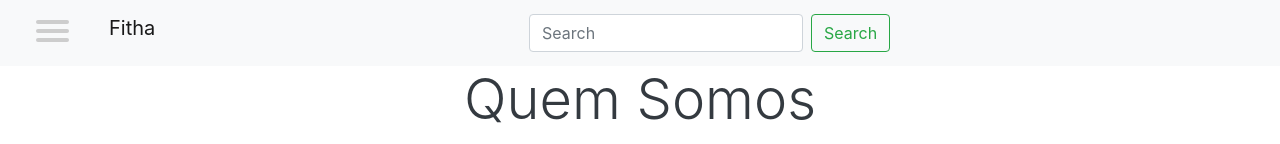
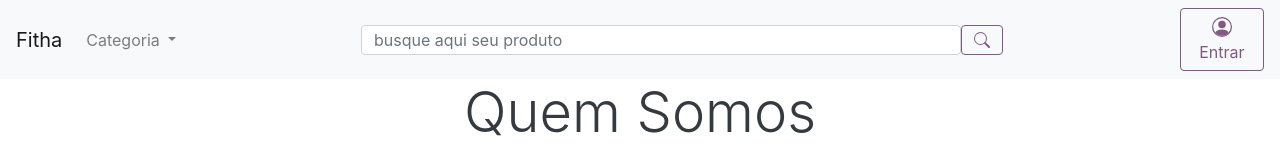
Before and after one commit to GuilhermeCLima/fitha, an Angular app in the folder fithadeploy/fitha-api/Fitha/: page /quemsomos in a window 1280 px wide. Shown: the top 144 px of the page. Built offline with nearby package versions, Linux system fonts and the light colour scheme.

Commit message:
navbar errada

```diff
--- a/fithadeploy/fitha-api/Fitha/src/app/footer/footer.component.css
+++ b/fithadeploy/fitha-api/Fitha/src/app/footer/footer.component.css
@@ -24,6 +24,7 @@ i{
 	font-size:30px;
 	color: black !important;
 	margin-top: 10px;
+	width: 40px;
 }
 section {
 	background: rgb(255, 255, 255) !important;
@@ -64,23 +65,27 @@ p{
 
 /* animações redes sociais */
 
-.instagram .facebook {
+.instagram,.facebook {
 	transition: .4s;
 	width: 49px;
 	height: 50px;
 	border-radius: 30px;
 }
+/* animação */
 .instagram{
 	background: linear-gradient(45deg,rgb(224,224,240),rgb(244,243,242)49%,#f09433 50%, #e6683c 62.5%, #dc2743 75%, #cc2366 87.5%, #bc1888 100%);
 	background-size:250%;
 }
+/* passar o mouse */
 .instagram:hover , .facebook:hover, .whatsapp:hover{
 	background-position: right;
 }
+/* animação */
 .facebook{
 	background: linear-gradient(45deg, rgb(224,224,240),rgb(244,243,242)49%,rgb(25,175,255) 50%, rgba(0, 7, 224, 0.8) 100%);
 	background-size:250%;
 }
+/* passar o mouse */
 .margin_facebook{
 	margin-top: 12px !important;
 	margin-right: 1px;
--- a/fithadeploy/fitha-api/Fitha/src/app/navbar/navbar.component.css
+++ b/fithadeploy/fitha-api/Fitha/src/app/navbar/navbar.component.css
@@ -1,129 +1,45 @@
 
- #menuToggle /*coloca o menu dentro da navbar */
- {
+.navbar .form-inline{
+  margin: 0 auto;
 
-   display: block;
-   position: relative;
-   align-items: center;
-   margin-left:20px;
+}
+svg{
+  margin-bottom: 3px;
+  padding: 0;
+}
+.search-box{
+  width: 600px;
+  height: 30px;
+}
+ .button-box{
+  display: flex;
+  justify-content: center;
+  height: 30px;
 
-  z-index: 1;
-
-   -webkit-user-select: none;
-   user-select: none;
- }
-
- #menuToggle a /* altera letra, cor da letra */
- {
-   text-align: center;
-   text-decoration: none;
-   color: #232323;
-
-   transition: color 0.3s ease;
- }
-
- #menuToggle a:hover /*cor da letra quando passa o mouse */
- {
-   color: tomato;
- }
+}
+button{
+  color:#7F5A83;
+  border-color:#7F5A83;
 
 
- #menuToggle input /* altera clique no menu e ele aparecer */
- {
+}
+button:hover{
+  background-color: #7F5A83;
+}
+form{
+  box-sizing: border-box;
+}
+.background{
+  background-color: #7F5A83;
+}
+.nav-height{
+  line-height:0.4;
+}
+.nav-item {
   display: flex;
-  width: 40px;
-  height: 32px;
-  position: absolute;
-  cursor: pointer;
-
-
-
-   opacity: 0; /* hide this */
-   z-index: 2; /* and place it over the hamburger */
-
-   -webkit-touch-callout: none;
- }
-
- #menuToggle span /*animação e cor do icone*/
- {
-   display: block;
-   width: 33px;
-   height: 4px;
-   margin-bottom: 5px;
-   position: relative;
-
-   background: #cdcdcd;
-   border-radius: 3px;
-
-   z-index: 1;
-
-   transform-origin: 4px 0px;
-
-   transition: transform 0.5s cubic-bezier(0.77,0.2,0.05,1.0),
-               background 0.5s cubic-bezier(0.77,0.2,0.05,1.0),
-               opacity 0.55s ease;
- }
-
- #menuToggle span:first-child
- {
-   transform-origin: 0% 0%;
- }
-
- #menuToggle span:nth-last-child(2)
- {
-   transform-origin: 0% 100%;
- }
-
- #menuToggle input:checked ~ span
- {
-   opacity: 1;
-   transform: rotate(45deg) translate(-2px, -1px);
-   background: #232323;
- }
-
-
- #menuToggle input:checked ~ span:nth-last-child(3)
- {
-   opacity: 0;
-   transform: rotate(0deg) scale(0.2, 0.2);
- }
-
-
- #menuToggle input:checked ~ span:nth-last-child(2)
- {
-   transform: rotate(-45deg) translate(0, -1px);
- }
-
-
- #menu /*mexe no tamanho do menu */
- {
-   position: absolute;
-   width: 300px;
-   margin: 0 0 0 -50px; /*mexe na distancia embaixo do menu */
-   padding: 50px;
-   border-radius: 20px 20px 20px 20px;
-
-   background: #68c4d4;
-   list-style-type: none;
-   -webkit-font-smoothing: antialiased;
-
-   transform-origin: 0% 0%;
-   transform: translate(-100%, 0);
-
-   transition: transform 0.5s cubic-bezier(0.77,0.2,0.05,1.0);
- }
-
- #menu li /* mexe no espaçamento dos botões dentro */
- {
-   padding: 10px 0;
-   font-size: 14px;
-   border-bottom:2px solid;
-
- }
- #menuToggle input:checked ~ ul
- {
-   transform: none;
- }
-.margi{
-  margin:0px 0px 10px 40px;
+  align-items: center;
 }
+.text-center{
+  display: flex;
+  justify-content: center;
+}
--- a/fithadeploy/fitha-api/Fitha/src/app/navbar/navbar.component.html
+++ b/fithadeploy/fitha-api/Fitha/src/app/navbar/navbar.component.html
@@ -1,30 +1,52 @@
-<nav class="navbar navbar-light bg-light">
-  <div id="menuToggle">
-    <input type="checkbox" />
-    <span></span>
-    <span></span>
-    <span></span>
-    <ul id="menu">
-      <a href="#">
-        <li>Home</li>
-      </a>
-      <a href="#">
-        <li>About</li>
-      </a>
-      <a href="#">
-        <li>Info</li>
-      </a>
-      <a href="#">
-        <li>Contact</li>
-      </a>
+<nav class="navbar navbar-expand-lg navbar-light bg-light">
+
+  <a class="navbar-brand">Fitha</a>
+
+  <button class="navbar-toggler" type="button" data-toggle="collapse" data-target="#conteudoNavbarSuportado"
+    aria-controls="conteudoNavbarSuportado" aria-expanded="false" aria-label="Alterna navegação">
+    <span class="navbar-toggler-icon"></span>
+  </button>
+
+  <div class="collapse navbar-collapse" id="conteudoNavbarSuportado">
+    <ul class="navbar-nav mr-auto">
+
+      <li class="nav-item dropdown">
+        <a class="nav-link dropdown-toggle" href="#" id="navbarDropdown" role="button" data-toggle="dropdown"
+          aria-haspopup="true" aria-expanded="false">
+          Categoria
+        </a>
+        <div class="dropdown-menu" aria-labelledby="navbarDropdown">
+          <a class="dropdown-item" href="#">Ação</a>
+          <div class="dropdown-divider"></div>
+          <a class="dropdown-item" href="#">Outra ação</a>
+          <div class="dropdown-divider"></div>
+          <a class="dropdown-item" href="#">Algo mais aqui</a>
+        </div>
+      </li>
     </ul>
-  </div>
+<div class="container text-center">
+  <form class="form-inline">
+    <input class="form-control  search-box" type="search" placeholder="busque aqui seu produto" aria-label="Search">
+    <button class="btn btn-outline-info my-2 my-sm-0 button-box" type="submit">
+      <svg width="1em" height="1em" viewBox="0 0 16 16" class="bi bi-search" fill="currentColor"
+        xmlns="http://www.w3.org/2000/svg">
+        <path fill-rule="evenodd"
+          d="M10.442 10.442a1 1 0 0 1 1.415 0l3.85 3.85a1 1 0 0 1-1.414 1.415l-3.85-3.85a1 1 0 0 1 0-1.415z" />
+        <path fill-rule="evenodd"
+          d="M6.5 12a5.5 5.5 0 1 0 0-11 5.5 5.5 0 0 0 0 11zM13 6.5a6.5 6.5 0 1 1-13 0 6.5 6.5 0 0 1 13 0z" />
+      </svg>
+    </button>
+  </form>
+</div>
 
-  <a class="navbar-brand  mr-auto margi" href="#">Fitha</a>
-
-
-  <form class="form-inline my-2 my-lg-0 mr-auto ">
-    <input class="form-control mr-sm-2" type="search" placeholder="Search" aria-label="Search">
-    <button class="btn btn-outline-success my-2 my-sm-0" type="submit">Search</button>
-  </form>
-</nav>
+    <button type="button" class="btn btn-outline-info">
+      <svg width="20px" height="20px" viewBox="0 0 16 16" class="bi bi-person-circle" fill="currentColor"
+        xmlns="http://www.w3.org/2000/svg">
+        <path
+          d="M13.468 12.37C12.758 11.226 11.195 10 8 10s-4.757 1.225-5.468 2.37A6.987 6.987 0 0 0 8 15a6.987 6.987 0 0 0 5.468-2.63z" />
+        <path fill-rule="evenodd" d="M8 9a3 3 0 1 0 0-6 3 3 0 0 0 0 6z" />
+        <path fill-rule="evenodd" d="M8 1a7 7 0 1 0 0 14A7 7 0 0 0 8 1zM0 8a8 8 0 1 1 16 0A8 8 0 0 1 0 8z" />
+      </svg>
+      Entrar
+    </button>
+</div>
```
Also changed, not shown: fithadeploy/fitha-api/Fitha/src/app/home/home.component.html (+71 -36 lines).
